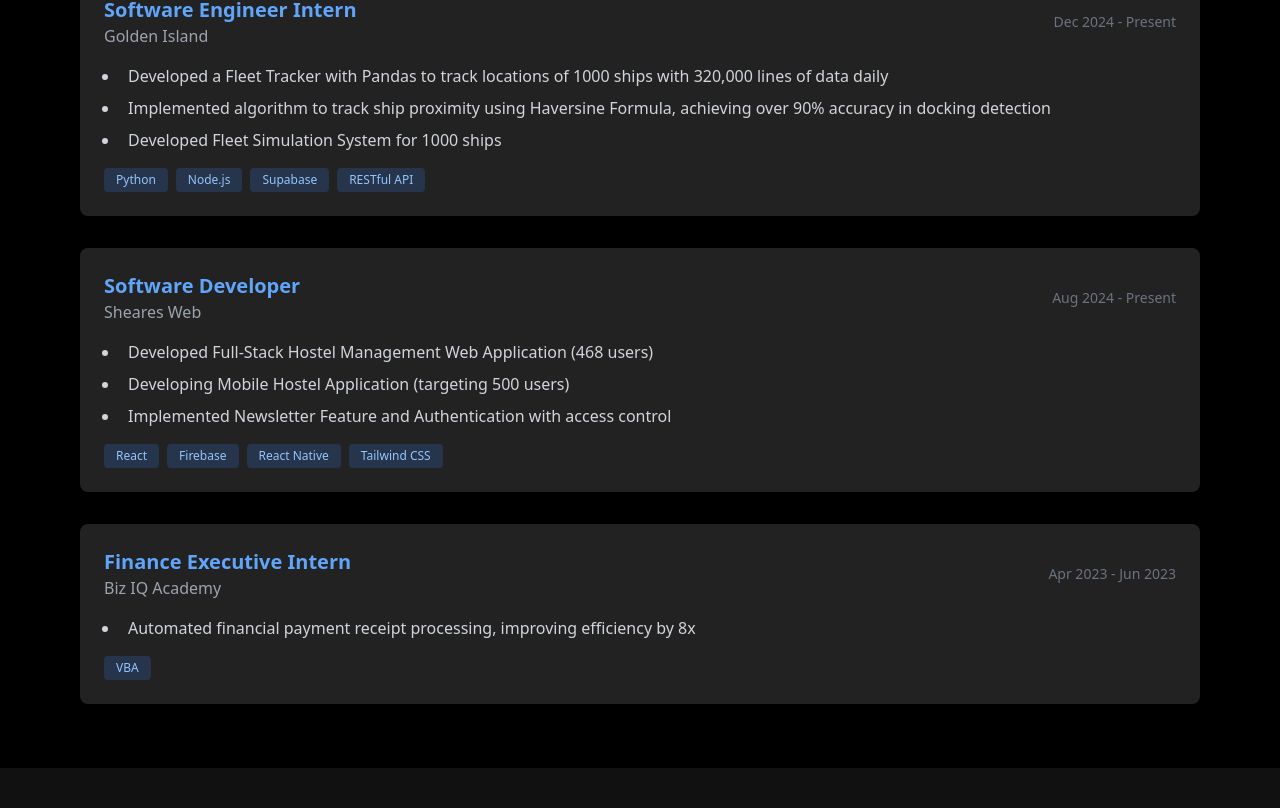
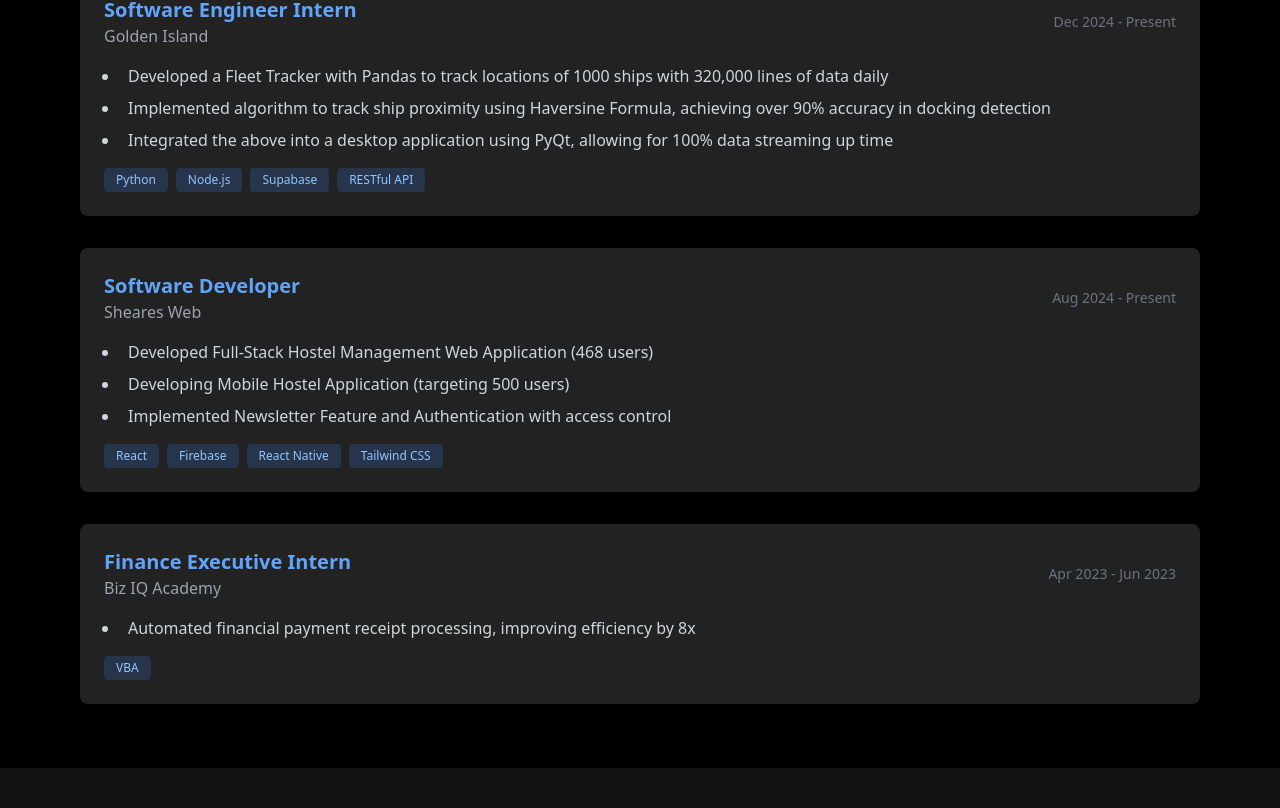
Before and after one commit to darrny/DarrnyPortfolio, a React (Vite) app: page / in a window 1280 px wide. Shown: the part 1672-2480 px from the top of the page. Built offline with nearby package versions, Linux system fonts and the light colour scheme.

Commit message:
Updated details

```diff
--- a/src/components/Portfolio.jsx
+++ b/src/components/Portfolio.jsx
@@ -325,7 +325,7 @@ const Portfolio = () => {
                                 description: [
                                     "Developed a Fleet Tracker with Pandas to track locations of 1000 ships with 320,000 lines of data daily",
                                     "Implemented algorithm to track ship proximity using Haversine Formula, achieving over 90% accuracy in docking detection",
-                                    "Developed Fleet Simulation System for 1000 ships"
+                                    "Integrated the above into a desktop application using PyQt, allowing for 100% data streaming up time"
                                 ],
                                 tech: "Python, Node.js, Supabase, RESTful API"
                             },
@@ -577,6 +577,10 @@ const Portfolio = () => {
                                     name: "Introduction to AI and Machine Learning",
                                     url: "https://nusmods.com/courses/CS2109S/introduction-to-ai-and-machine-learning"
                                 },
+                                {
+                                    name: "Probability and Statistics",
+                                    url: "https://nusmods.com/courses/ST2334/probability-and-statistics"
+                                },
                             ].map((course, index) => (
                                 <motion.a
                                     key={index}
```
Also changed, not shown: 1 other file (tests, documents, lock files or other folders).
